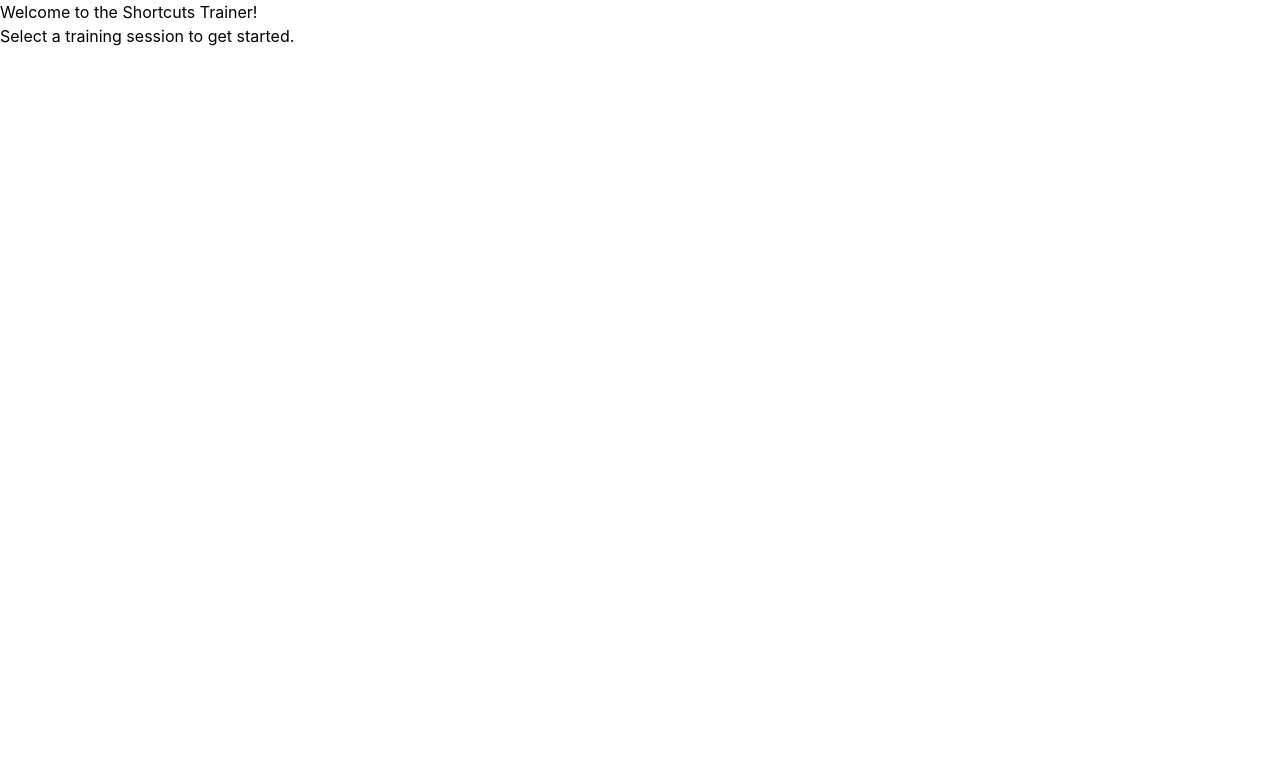
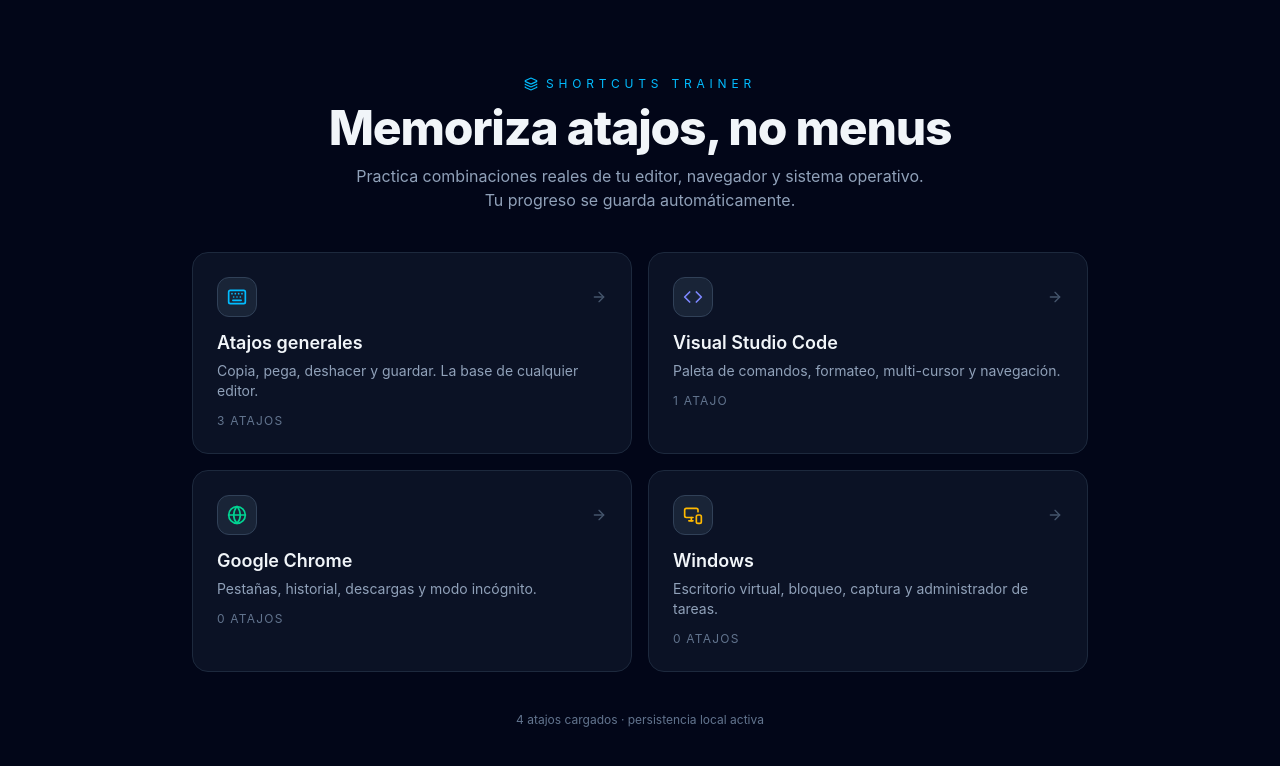
Before and after one commit to MatucoRobles/PROY_2-SHROTCUTS-TRAINER, a React (Vite) app: page / in a window 1280 px wide. Shown: the top 766 px of the page. Built offline with nearby package versions, Linux system fonts and the light colour scheme.

Commit message:
feat: replace HomePage content with TrainerHome component

```diff
--- /dev/null
+++ b/src/features/training/components/TrainerHome.tsx
@@ -0,0 +1,139 @@
+import { Link } from 'react-router';
+import { Code, Globe, Keyboard, MonitorSmartphone, Layers, ArrowRight } from 'lucide-react';
+import { useShortcutStore } from '../useShortcutStore';
+import { cn } from '@/shared/utils/cn';
+
+interface ToolCard {
+  tool: string;
+  title: string;
+  description: string;
+  icon: React.ComponentType<{ className?: string }>;
+  path: string;
+  accent: string;
+}
+
+const TOOLS: ReadonlyArray<ToolCard> = [
+  {
+    tool: 'General',
+    title: 'Atajos generales',
+    description: 'Copia, pega, deshacer y guardar. La base de cualquier editor.',
+    icon: Keyboard,
+    path: '/general',
+    accent: 'text-sky-400',
+  },
+  {
+    tool: 'VS Code',
+    title: 'Visual Studio Code',
+    description: 'Paleta de comandos, formateo, multi-cursor y navegación.',
+    icon: Code,
+    path: '/vscode',
+    accent: 'text-indigo-400',
+  },
+  {
+    tool: 'Chrome',
+    title: 'Google Chrome',
+    description: 'Pestañas, historial, descargas y modo incógnito.',
+    icon: Globe,
+    path: '/chrome',
+    accent: 'text-emerald-400',
+  },
+  {
+    tool: 'Windows',
+    title: 'Windows',
+    description: 'Escritorio virtual, bloqueo, captura y administrador de tareas.',
+    icon: MonitorSmartphone,
+    path: '/windows',
+    accent: 'text-amber-400',
+  },
+];
+
+interface ToolTileProps {
+  card: ToolCard;
+  count: number;
+}
+
+function ToolTile({ card, count }: ToolTileProps) {
+  const Icon = card.icon;
+  return (
+    <Link
+      to={card.path}
+      className="group flex flex-col gap-3 p-6 rounded-2xl bg-slate-900/70 border border-slate-800 hover:border-sky-500/60 hover:bg-slate-900 transition-colors"
+    >
+      <div className="flex items-center justify-between">
+        <span
+          className={cn(
+            'inline-flex items-center justify-center w-10 h-10 rounded-xl bg-slate-800/80 border border-slate-700',
+            card.accent,
+          )}
+        >
+          <Icon className="w-5 h-5" aria-hidden />
+        </span>
+        <ArrowRight
+          className="w-4 h-4 text-slate-600 group-hover:text-sky-400 group-hover:translate-x-1 transition-transform"
+          aria-hidden
+        />
+      </div>
+
+      <div>
+        <h3 className="text-lg font-semibold text-slate-100">{card.title}</h3>
+        <p className="text-sm text-slate-400 mt-1">{card.description}</p>
+      </div>
+
+      <span className="text-xs uppercase tracking-widest text-slate-500">
+        {count} {count === 1 ? 'atajo' : 'atajos'}
+      </span>
+    </Link>
+  );
+}
+
+/**
+ * Landing del entrenador. No contiene lógica de teclado:
+ * su único rol es enrutar al usuario a la sesión de su herramienta.
+ *
+ * Lee los conteos desde el store para mostrar cuántos atajos hay
+ * disponibles por herramienta. Esto se recalcula solo si la colección
+ * de atajos cambia (selector granular de Zustand).
+ */
+export function TrainerHome() {
+  const shortcuts = useShortcutStore((s) => s.shortcuts);
+
+  const counts = shortcuts.reduce<Record<string, number>>((acc, s) => {
+    acc[s.tool] = (acc[s.tool] ?? 0) + 1;
+    return acc;
+  }, {});
+
+  const total = shortcuts.length;
+
+  return (
+    <main className="min-h-screen bg-slate-950 text-slate-100 flex flex-col items-center justify-center p-6">
+      <div className="w-full max-w-4xl flex flex-col gap-10">
+        <header className="text-center space-y-3">
+          <span className="inline-flex items-center gap-2 text-xs uppercase tracking-[0.4em] text-sky-400">
+            <Layers className="w-3.5 h-3.5" aria-hidden />
+            Shortcuts Trainer
+          </span>
+          <h1 className="text-4xl md:text-5xl font-extrabold tracking-tight">
+            Memoriza atajos, no menus
+          </h1>
+          <p className="text-slate-400 text-base max-w-xl mx-auto">
+            Practica combinaciones reales de tu editor, navegador y sistema
+            operativo. Tu progreso se guarda automáticamente.
+          </p>
+        </header>
+
+        <section
+          aria-label="Entrenamientos disponibles"
+          className="grid grid-cols-1 sm:grid-cols-2 gap-4"
+        >
+          {TOOLS.map((card) => (
+            <ToolTile key={card.tool} card={card} count={counts[card.tool] ?? 0} />
+          ))}
+        </section>
+
+        <footer className="text-center text-xs text-slate-500">
+          {total} atajos cargados · persistencia local activa
+        </footer>
+      </div>
+    </main>
+  );
+}
--- a/src/pages/HomePage.tsx
+++ b/src/pages/HomePage.tsx
@@ -1,8 +1,5 @@
+import { TrainerHome } from '@/features/training/components/TrainerHome';
+
 export default function HomePage() {
-  return (
-    <div>
-      <h1>Welcome to the Shortcuts Trainer!</h1>
-      <p>Select a training session to get started.</p>
-    </div>
-  );
+  return <TrainerHome />;
 }
```
